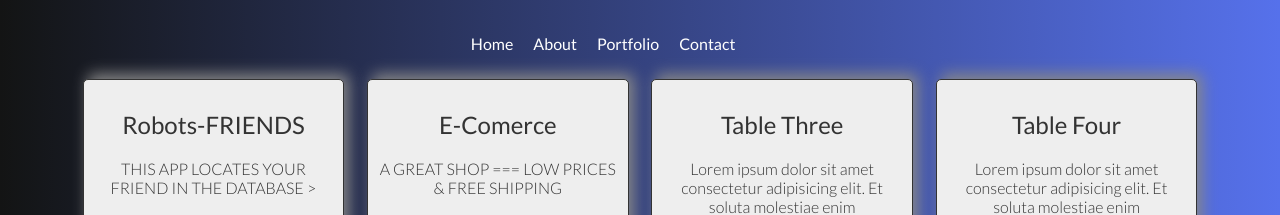
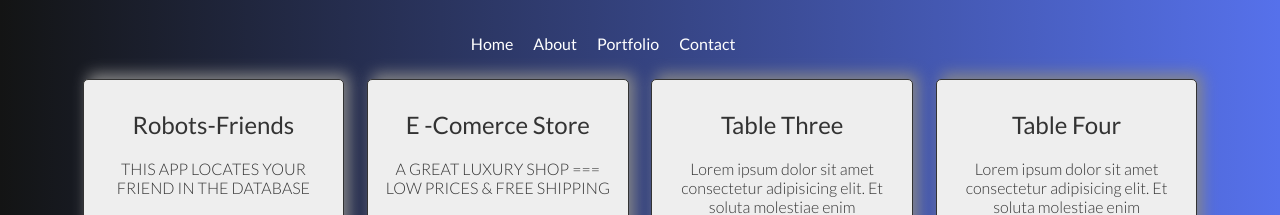
Before and after one commit to barbaroreyes/tablas, a plain HTML site: page index.html in a window 1280 px wide. Shown: the top 215 px of the page. Drawn offline with Linux system fonts and the light colour scheme.

Commit message:
update app

```diff
--- a/index.html
+++ b/index.html
@@ -19,8 +19,8 @@
     </header>
     <section class="container flex text-center">
         <div class="columna">
-            <h2>Robots-FRIENDS</h2>
-            <p> THIS  APP LOCATES YOUR FRIEND IN THE DATABASE ></p>
+            <h2>Robots-Friends</h2>
+            <p> THIS  APP LOCATES YOUR FRIEND IN THE DATABASE </p>
              <h4>Skills <img style="width: 100px;" src="./img/logo192.png" alt="">React</h4>
             <img src="./img/robots.PNG" alt="">
             <a  class="btn" href="https://github.com/barbaroreyes/newT2">Github</a>
@@ -28,8 +28,8 @@
             <a  class="btn" href="https://robotsapp.netlify.app/">WebSite</a>
         </div>
         <div class="columna">
-                <h2>E-Comerce</h2>
-                <p>A GREAT SHOP === LOW PRICES & FREE SHIPPING</p>
+                <h2>E  -Comerce Store</h2>
+                <p>A GREAT LUXURY SHOP === LOW PRICES & FREE SHIPPING</p>
                 <h4>Skills <img style="width: 100px;" src="./img/logo192.png" alt="">React</h4>
                 <img src="./img/ecomerce.PNG" alt="">
                 <a  class="btn" href="https://github.com/barbaroreyes/EcomerceCLone">Github</a>
```
